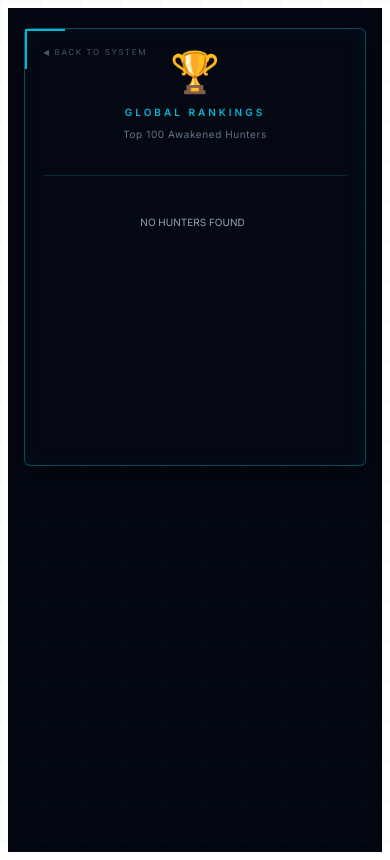
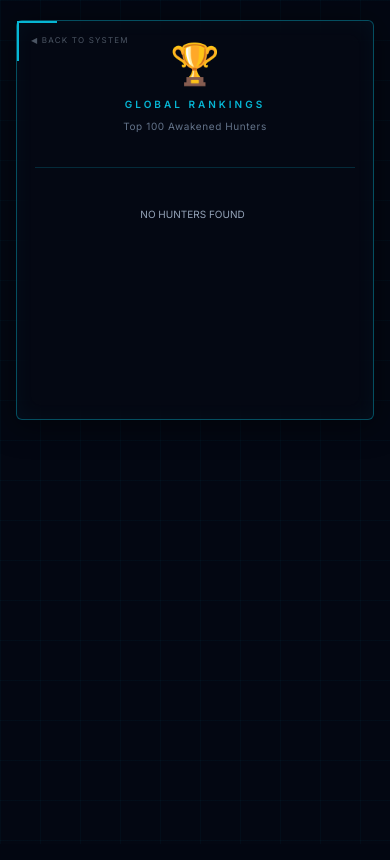
Before and after one commit to Tharunkumar-M-16/System, a Flask app: page /leaderboard in a window 390 px wide. Run offline with Flask 3, Linux system fonts and the light colour scheme; data that the repository does not hold is empty.

Commit message:
fix: Move leaderboard button under logout, fix mobile layout and white borders

```diff
--- a/static/main.js
+++ b/static/main.js
@@ -195,11 +195,9 @@ function renderDashboard(container) {
     container.innerHTML = `
         <!-- ── Profile Card ── -->
         <section class="sl-card sl-profile-card">
-          <div style="position: absolute; top: 18px; right: 18px; display: flex; gap: 12px; align-items: center;">
-            <div class="sl-nav-btn" onclick="window.location.href='/leaderboard'" style="font-size: 8px; letter-spacing: 0.15em; color: #64748b; cursor: pointer; text-transform: uppercase; transition: color 0.2s;">
-              LEADERBOARD
-            </div>
+          <div class="sl-top-nav">
             <div class="sl-logout-btn" onclick="logout()">LOGOUT</div>
+            <div class="sl-nav-btn" onclick="window.location.href='/leaderboard'">⚔ LEADERBOARD</div>
           </div>
           <div class="sl-profile-header">
             <div class="sl-avatar">
--- a/static/solo-leveling.css
+++ b/static/solo-leveling.css
@@ -1,16 +1,32 @@
 /* ── Solo Leveling Hunter System ── */
 
 @import url('https://fonts.googleapis.com/css2?family=Inter:wght@300;400;500;600;700;900&display=swap');
+
+/* Global mobile resets — no white borders or margins */
+*, *::before, *::after {
+  box-sizing: border-box;
+}
+
+html, body {
+  margin: 0;
+  padding: 0;
+  background-color: #030712;
+  overflow-x: hidden;
+  width: 100%;
+  -webkit-text-size-adjust: 100%;
+}
 
 .sl-root {
   font-family: 'Inter', sans-serif;
   background-color: #030712;
   min-height: 100vh;
+  min-height: 100dvh;
   position: relative;
   overflow-x: hidden;
   user-select: none;
   -webkit-tap-highlight-color: transparent;
   touch-action: manipulation;
+  width: 100%;
 }
 
 /* subtle grid background */
@@ -655,16 +671,26 @@
   text-decoration: underline;
 }
 
+/* Top navigation bar (logout + leaderboard) */
+.sl-top-nav {
+  position: absolute;
+  top: 14px;
+  right: 14px;
+  display: flex;
+  flex-direction: column;
+  align-items: flex-end;
+  gap: 6px;
+  z-index: 10;
+}
+
 .sl-logout-btn {
-  position: absolute;
-  top: 18px;
-  right: 18px;
-  font-size: 9px;
+  font-size: 8px;
   font-weight: 700;
   letter-spacing: 0.15em;
   color: rgba(239, 68, 68, 0.7);
   cursor: pointer;
   transition: color 0.2s;
+  text-transform: uppercase;
 }
 
 .sl-logout-btn:hover {
@@ -862,18 +888,22 @@
 .sl-lb-bronze .sl-lb-pos { color: #d97706; font-size: 15px; }
 
 .sl-nav-btn {
-  position: absolute;
-  top: 18px;
-  left: 18px;
   font-size: 8px;
-  letter-spacing: 0.2em;
+  letter-spacing: 0.15em;
   color: #4b5563;
   cursor: pointer;
   text-transform: uppercase;
   transition: color 0.2s;
-  z-index: 10;
 }
 
 .sl-nav-btn:hover {
   color: #06b6d4;
 }
+
+/* Leaderboard page back button override */
+.sl-leaderboard-card .sl-nav-btn {
+  position: absolute;
+  top: 14px;
+  left: 14px;
+  z-index: 10;
+}
```
